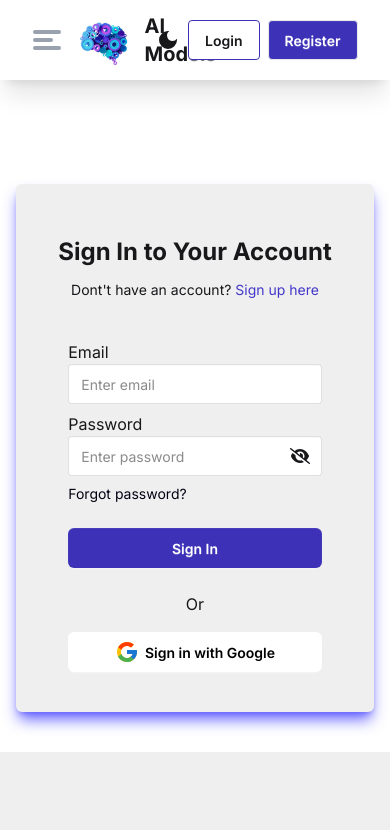
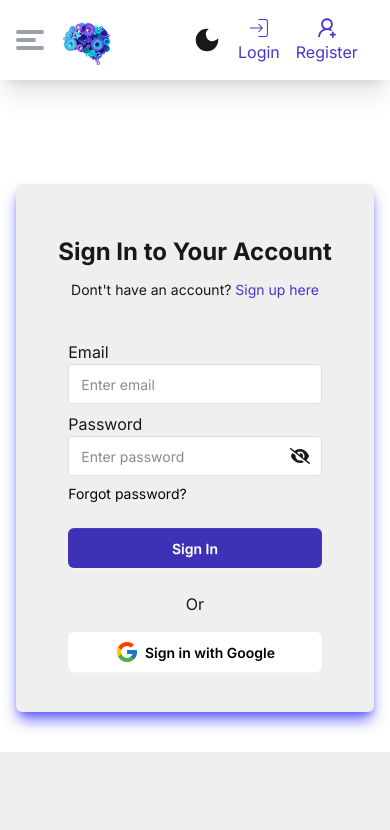
Before and after one commit to mehrab-abir/ai-model-inventory-manager, a React (Vite) app in the folder ai-model-inventory-frontend/: page /auth in a window 390 px wide. Shown: the top 830 px of the page. Built offline with nearby package versions, Linux system fonts and the light colour scheme; no server answers.

Commit message:
Header responsive issue fix

```diff
--- a/ai-model-inventory-frontend/src/Components/Header.jsx
+++ b/ai-model-inventory-frontend/src/Components/Header.jsx
@@ -5,6 +5,8 @@ import { Link, NavLink, useNavigate } from "react-router";
 import { CiLight } from "react-icons/ci";
 import { MdDarkMode } from "react-icons/md";
 import { FaRegTimesCircle } from "react-icons/fa";
+import { AiOutlineUserAdd } from "react-icons/ai";
+import { CiLogin } from "react-icons/ci";
 import { AuthContext } from "../Pages/Authentication/AuthContext";
 import { toast, ToastContainer } from "react-toastify";
 import LoaderSpinner from "./LoaderSpinner";
@@ -44,7 +46,7 @@ const Header = () => {
 
   return (
     <header className="bg-surface fixed w-full z-50 shadow-xl">
-      <div className="w-10/12 mx-auto flex items-center justify-between">
+      <div className="w-11/12 md:10/12 mx-auto flex items-center justify-between">
         <div className="logo flex gap-1 items-center">
           <div
             onClick={() => setOpenMenu(!openMenu)}
@@ -56,7 +58,7 @@ const Header = () => {
           </div>
           <Link to="/" className="flex items-center">
             <img src={logo} alt="" className="w-20" />
-            <h1 className="text-xl font-bold">AI Models</h1>
+            <h1 className="text-xl font-bold hidden md:flex">AI Models</h1>
           </Link>
         </div>
 
@@ -85,28 +87,55 @@ const Header = () => {
           {theme === "light" ? (
             <MdDarkMode
               onClick={() => setTheme("dark")}
-              className="text-2xl md:text-4xl cursor-pointer"
+              className="text-3xl md:text-4xl cursor-pointer mr-4"
             />
           ) : (
             <CiLight
               onClick={() => setTheme("light")}
-              className="text-2xl md:text-4xl cursor-pointer"
+              className="text-3xl md:text-4xl cursor-pointer mr-4"
             />
           )}
 
           {user ? (
-            <button onClick={()=>handleSignOut()} className="btn p-1 text-sm md:p-2 bg-surface border-danger cursor-pointer">
+            <button
+              onClick={() => handleSignOut()}
+              className="btn p-1 text-sm md:p-2 bg-surface border-danger cursor-pointer"
+            >
               Sign Out
             </button>
           ) : (
-            <div className="flex items-center space-x-2">
+            <div className="flex items-center space-x-4">
+              {/* md to large device */}
               <Link
                 to="/auth/signin"
-                className="btn bg-surface border border-primary"
+                className="btn bg-surface border border-primary hidden md:flex"
               >
                 Login
               </Link>
-              <Link to="/auth/signup" className="btn bg-primary text-white">
+
+              {/* only in small device */}
+              <Link
+                to="/auth/signin"
+                className="flex flex-col md:hidden items-center text-center"
+              >
+                <CiLogin className="text-2xl text-primary" />
+                <span className="text-primary">Login</span>
+              </Link>
+
+              {/* only in small device */}
+              <Link
+                to="/auth/signup"
+                className="flex flex-col md:hidden items-center text-center"
+              >
+                <AiOutlineUserAdd className="text-2xl text-primary" />
+                <span className="text-primary">Register</span>
+              </Link>
+
+              {/* md to large device */}
+              <Link
+                to="/auth/signup"
+                className="btn bg-primary text-white hidden md:flex"
+              >
                 Register
               </Link>
             </div>
--- a/ai-model-inventory-frontend/src/Pages/Authentication/SignIn.jsx
+++ b/ai-model-inventory-frontend/src/Pages/Authentication/SignIn.jsx
@@ -53,6 +53,7 @@ const SignIn = () => {
     .then((result)=>{
         const user = result.user;
         setUser(user);
+        setLoading(false);
 
         const newUser = {
             displayName : user.displayName,
```
